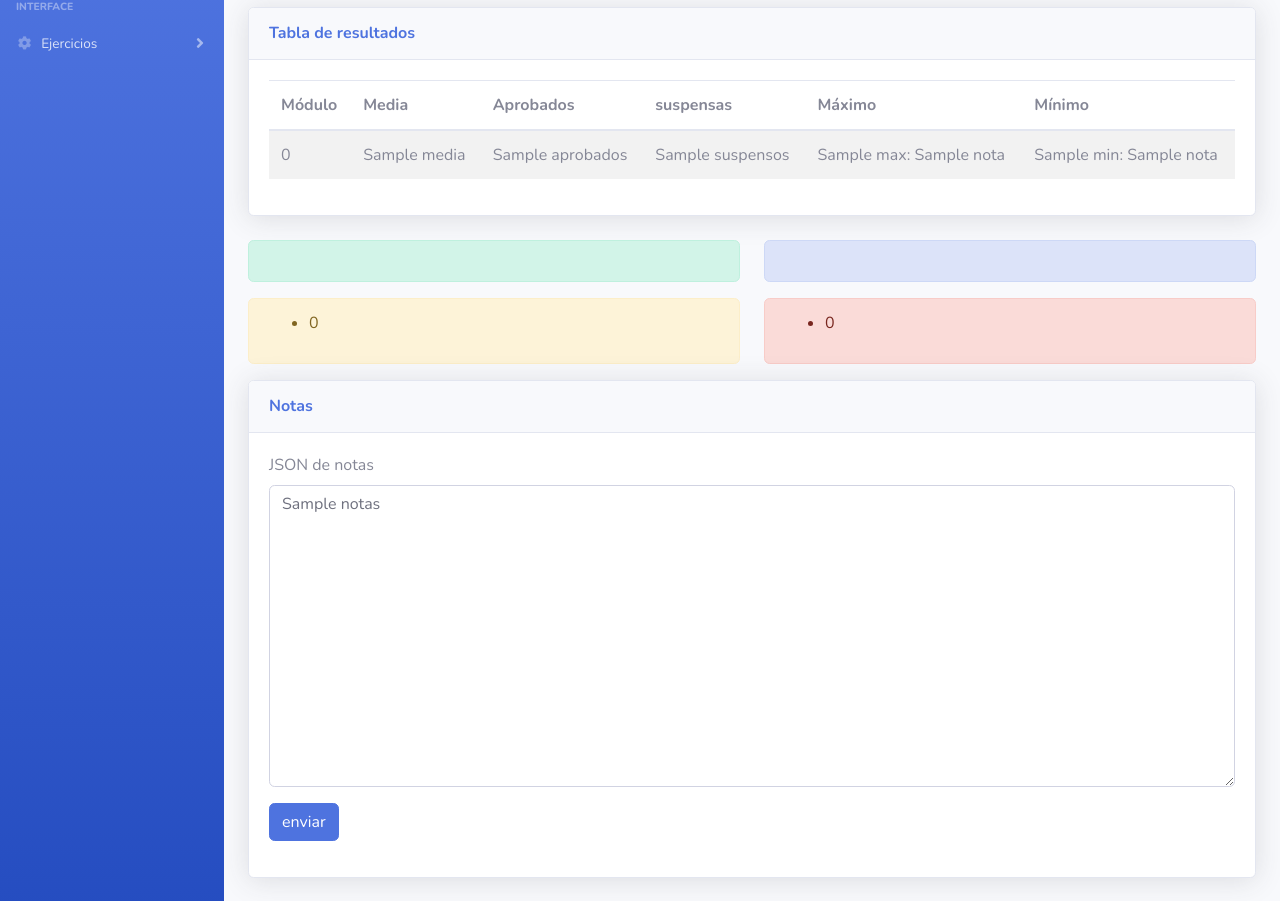
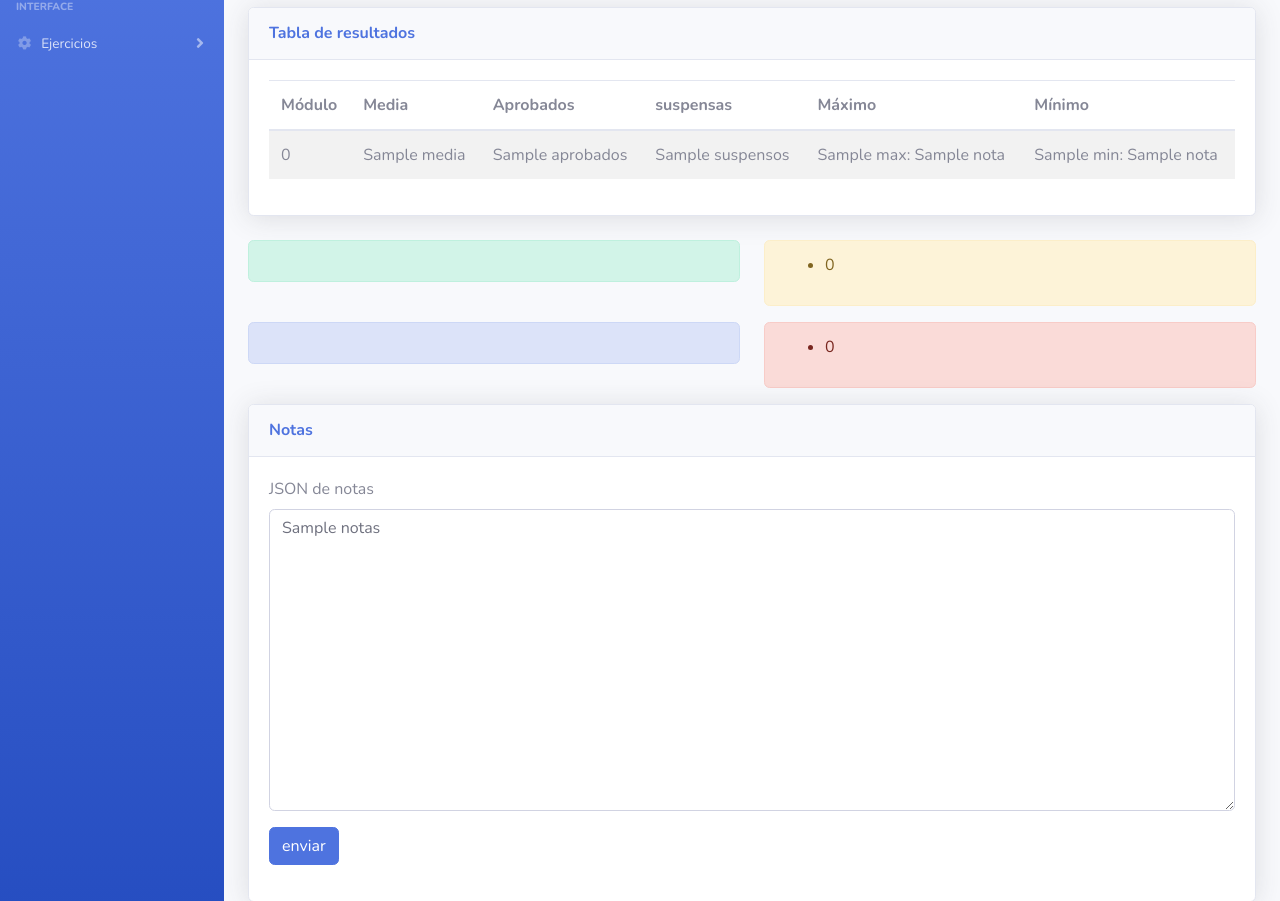
Before and after one commit to XurxoMF/Traballo-notas, a PHP site: template views/notas.xurxo.view.php in a window 1280 px wide. Shown: the part 145-1046 px from the top of the page. Run offline with PHP 8.4, Linux system fonts and the light colour scheme; the template is opened without the code that fills it: most values are stand-ins (such as "Sample title", 1, 10 or a date in 2020).

Commit message:
cambio mostrar divs de alert

```diff
--- a/views/notas.xurxo.view.php
+++ b/views/notas.xurxo.view.php
@@ -57,7 +57,9 @@
                     ?>
                 </ul>
             </div>
+        </div>
 
+        <div class="col-12 col-lg-6">
             <div class="alert alert-warning">
                 <ul>
                     <?php
@@ -83,7 +85,9 @@
                     ?>
                 </ul>
             </div>
+        </div>
 
+        <div class="col-12 col-lg-6">
             <div class="alert alert-danger">
                 <ul>
                     <?php
```
